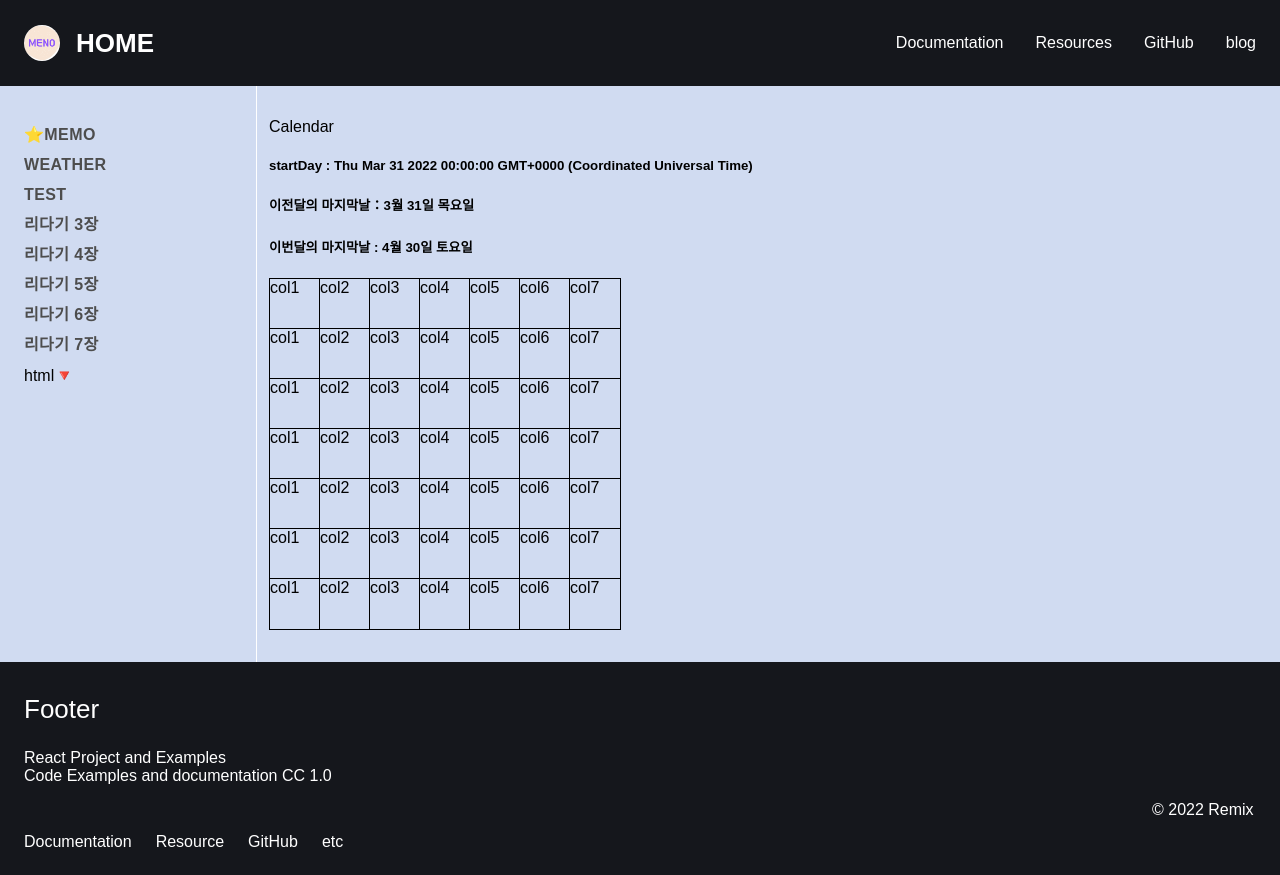
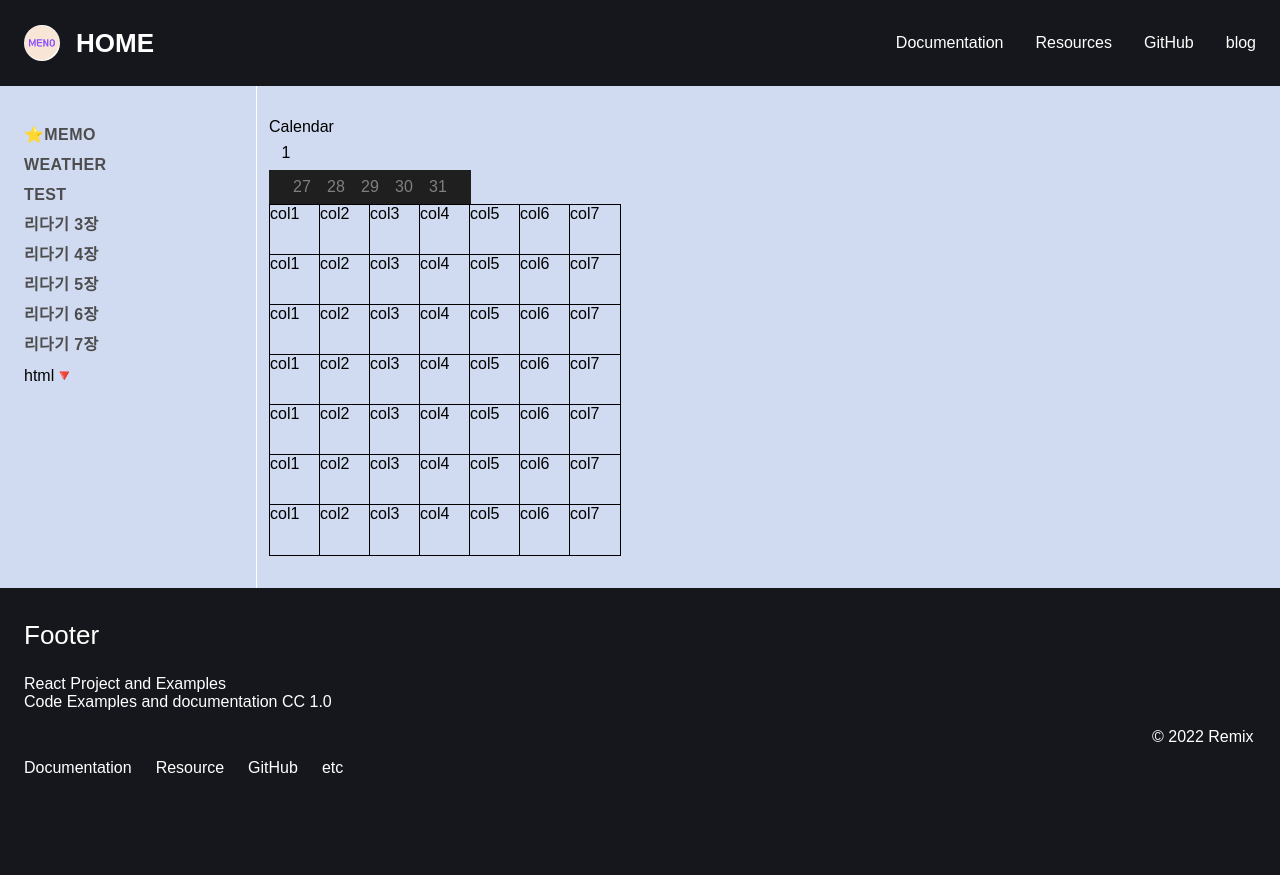
Before and after one commit to jmeno1011/noServerSideProject, a React (Create React App) app: page /prac_etc/main/calendar in a window 1280 px wide. After the commit the page ends 801 px from the top, so only its background shows below. Built offline with nearby package versions, Linux system fonts and the light colour scheme; sample sign-in values are in the browser's storage; some icons are missing.

Commit message:
이전달 표기

```diff
--- a/src/components/componentPJ/Calendar.js
+++ b/src/components/componentPJ/Calendar.js
@@ -1,8 +1,10 @@
-import React, { useState } from "react";
+import React, { useState, useEffect } from "react";
 import styled from "styled-components";
 
 const Calendar = () => {
   // const [now, setNow] = useState(new Date());
+
+  const setDates = () => {
     const now = new Date();
     const currentYear = now.getFullYear();
     const currentMonth = now.getMonth();
@@ -12,10 +14,31 @@ const Calendar = () => {
     const preDay = startDay.getDay();
     const preMonth = startDay.getMonth();
 
+    console.log("currentMonth::", currentMonth);
+
     const endDay = new Date(currentYear, currentMonth + 1, 0);
     const nextDate = endDay.getDate();
     const nextDay = endDay.getDay();
     const nextMonth = endDay.getMonth();
+
+    // 지난달 표시할 내용
+    // 요일은 일요일 부터 시작
+    for (let i = preDate - preDay; i <= preDate; i++) {
+      // console.log("i::", typeof i);
+      setPreCalendar((preCalendar) => [...preCalendar, i]);
+    }
+
+    // 이번달 표시할 내용
+    for (let i = 1; i <= nextDate; i++) {
+      // console.log("i:::", i);
+      setCurrentCalendar((currentCalendar) => [...currentCalendar, i]);
+    }
+    // 다음달 표시 내용
+    for (let i = 1; i < (nextDay % 7 === 0 ? 0 : 7 - nextDay); i++) {
+      // console.log("i::", i);
+      setNextCalendar((nextCalendar) => [...nextCalendar, i]);
+    }
+  };
 
   const getDay = (n) => {
     switch (n % 7) {
@@ -35,27 +58,51 @@ const Calendar = () => {
         return "토";
     }
   };
+  const [preCalendar, setPreCalendar] = useState([]);
+  const [currentCalendar, setCurrentCalendar] = useState([]);
+  const [nextCalendar, setNextCalendar] = useState([]);
 
-  // 지난달 표시할 내용
-  // 요일은 일요일 부터 시작
-  for (let i = preDate - preDay; i <= preDate; i++) {
-    // console.log("i::", i);
-  }
-  // 이번달 표시할 내용
-  for (let i = 1; i <= nextDate; i++) {
-    // console.log("i:::", i);
-  }
+  useEffect(() => {
+    setDates();
+
+    return () => {
+      setPreCalendar([]);
+      setCurrentCalendar([]);
+      setNextCalendar([]);
+    };
+  }, []);
+
+  console.log("preCalendar::", preCalendar);
+  console.log("currentCalendar::", currentCalendar);
+  console.log("nextCalendar::", nextCalendar);
 
   return (
     <div>
       Calendar
-      <h5>startDay : {startDay.toString()}</h5>
+      {/* <h5>startDay : {startDay.toString()}</h5>
       <h5>
         이전달의 마지막날：{preMonth + 1}월 {preDate}일 {getDay(preDay)}요일
       </h5>
       <h5>
         이번달의 마지막날 : {nextMonth + 1}월 {nextDate}일 {getDay(nextDay)}요일
-      </h5>
+      </h5> */}
+      <Day>1</Day>
+      <div
+        style={{
+          display: "flex",
+          background: "#1F1F1F",
+          padding: "0 16px",
+          width: "fit-content",
+        }}
+      >
+        {preCalendar.length !== 0
+          ? preCalendar.map((value) => (
+              <Day key={`pre_${value}`} color={"gray"}>
+                {value}
+              </Day>
+            ))
+          : ""}
+      </div>
       <Grid>
         <div>
           <div>col1</div>
@@ -148,3 +195,16 @@ const Grid = styled.div`
     border-bottom: none;
   }
 `;
+
+const Day = styled.div`
+  margin: 2px;
+  width: 30px;
+  height: 30px;
+  display: flex;
+  justify-content: center;
+  align-items: center;
+  /* border: 1px solid black; */
+  border-radius: 8px;
+  /* background-color: white; */
+  color: ${(props) => props.color || "black"};
+`;
```
Lines whose indentation alone changed are shown as unchanged.
